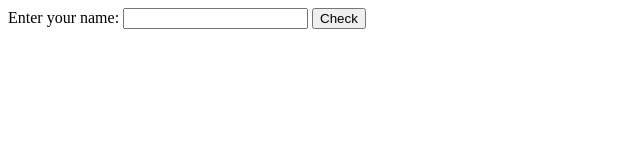
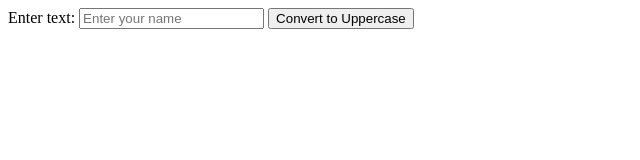
Before and after one commit to acciojob/capitalise-name-Rahil399, a website: page main.html in a window 1280 px wide. Shown: the whole page, without its empty margins (0-640 px from the left). Drawn offline with Linux system fonts and the light colour scheme.

Commit message:
created a submission

```diff
--- a/main.html
+++ b/main.html
@@ -1,12 +1,16 @@
 <!DOCTYPE html>
-<html>
-  <head>
-  </head>
-  <body>
-    Enter your name: <input type="text" id="fname">
-	<button id="checkButton" onclick="convertToUpperAndAlert()">Check</button>
+<html lang="en">
+<head>
+  <meta charset="UTF-8">
+  <meta name="viewport" content="width=device-width, initial-scale=1.0">
+  <title>Convert to Uppercase</title>
+</head>
+<body>
+  <label for="fname">Enter text:</label>
+  <input type="text" id="fname" placeholder="Enter your name">
 
-	<script type="text/javascript" src="./script.js">
-	</script>
-  </body>
+  <button id="convertBtn">Convert to Uppercase</button>
+
+  <script src="script.js"></script>
+</body>
 </html>
--- a/script.js
+++ b/script.js
@@ -1,4 +1,8 @@
-function convertToUpperAndAlert() {
-  const input = document.querySelector("#fname").value;
-  alert(input.toUpperCase());
-}
+document.addEventListener("DOMContentLoaded", function () {
+  function convertToUpperAndAlert() {
+    const input = document.querySelector("#fname").value;
+    alert(input.toUpperCase());
+  }
+
+  document.querySelector("#convertBtn").addEventListener("click", convertToUpperAndAlert);
+});
```
